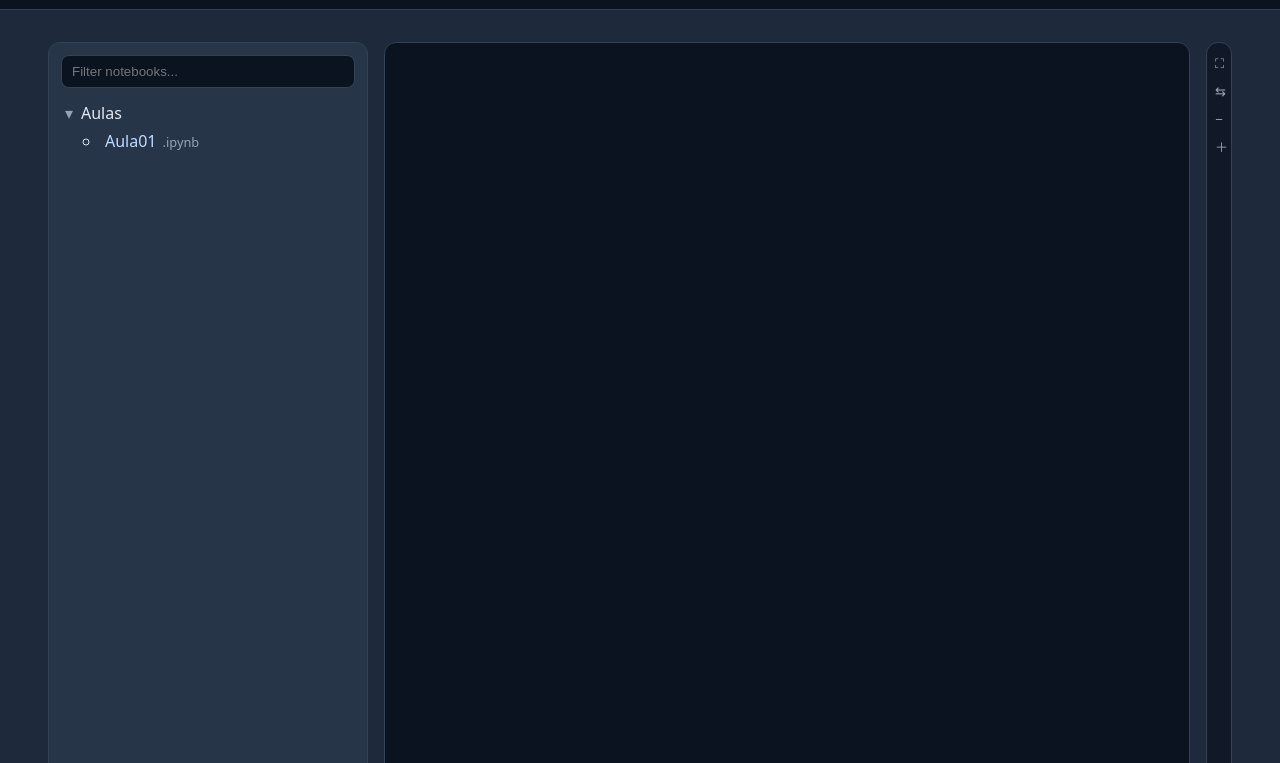
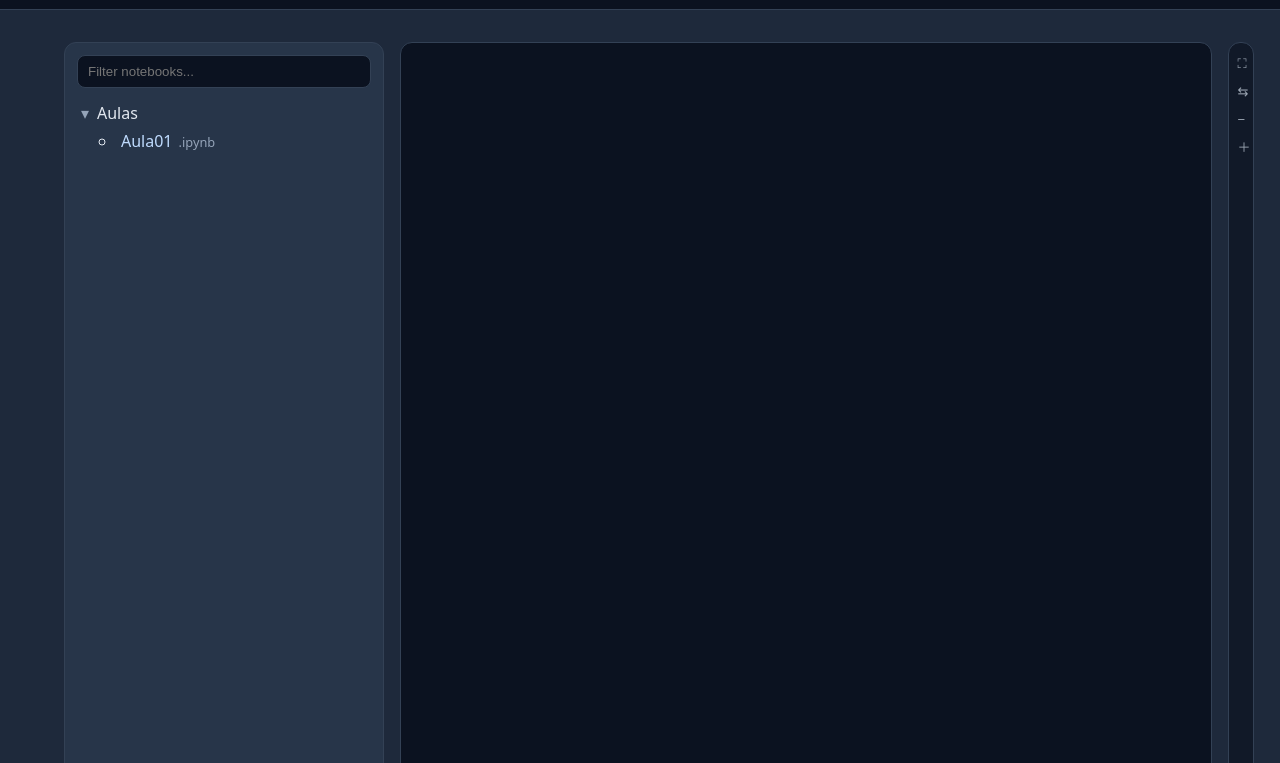
Before and after one commit to Academic-Codex/SCE0245-Algoritmos-Avancados, a plain HTML site: page studies.html in a window 1280 px wide. Shown: the part 37-800 px from the top of the page. Drawn offline with Linux system fonts and the light colour scheme; no server answers.

Commit message:
Update files

```diff
--- a/css/studies.css
+++ b/css/studies.css
@@ -4,11 +4,11 @@
 
 /* container principal da página Studies */
 .main-wide {
-  width: calc(90% + 32px);
+  width: auto;
   margin-top: 32px;
   margin-bottom: 32px;
-  margin-left: auto;
-  margin-right: auto;
+  margin-left: 5vw;
+  margin-right: 2vw;
   padding: 0 0 16px 0;
 }
 
```
Also changed, not shown: index.html (+1 -1 lines).
